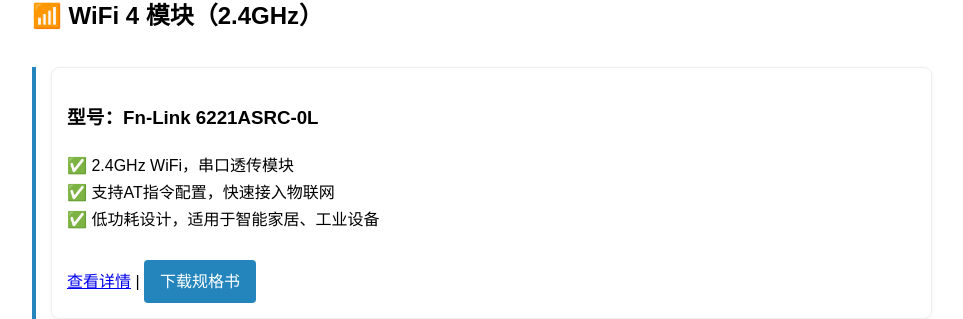
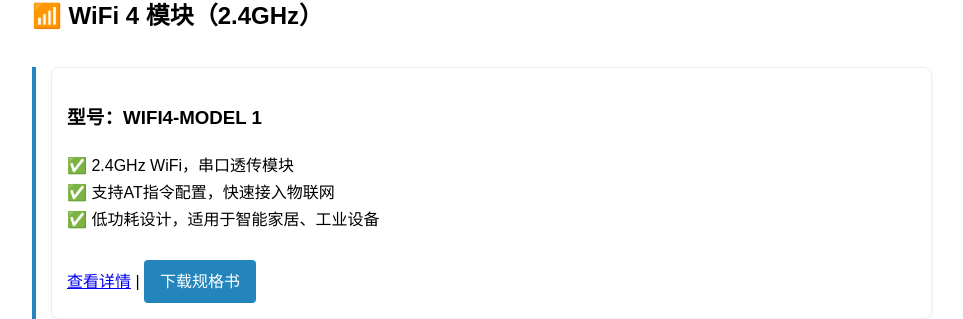
Before and after one commit to electechhander-maker/handler.github.io, a Jekyll site: the page built from index.md, in a window 1280 px wide. Shown: the part 198-517 px from the top of the page, without its empty margins (158-1121 px from the left). Built offline with Jekyll 4.4.1, drawn with Linux system fonts in a browser that asks for light colours.

Commit message:
Update index.md

```diff
--- a/index.md
+++ b/index.md
@@ -12,7 +12,7 @@
 ## 📶 WiFi 4 模块（2.4GHz）
 <div class="category">
   <div class="product-card">
-    <h3>型号：Fn-Link 6221ASRC-0L</h3>
+    <h3>型号：WIFI4-MODEL 1 </h3>
     <p>✅ 2.4GHz WiFi，串口透传模块<br>
     ✅ 支持AT指令配置，快速接入物联网<br>
     ✅ 低功耗设计，适用于智能家居、工业设备</p>
```
